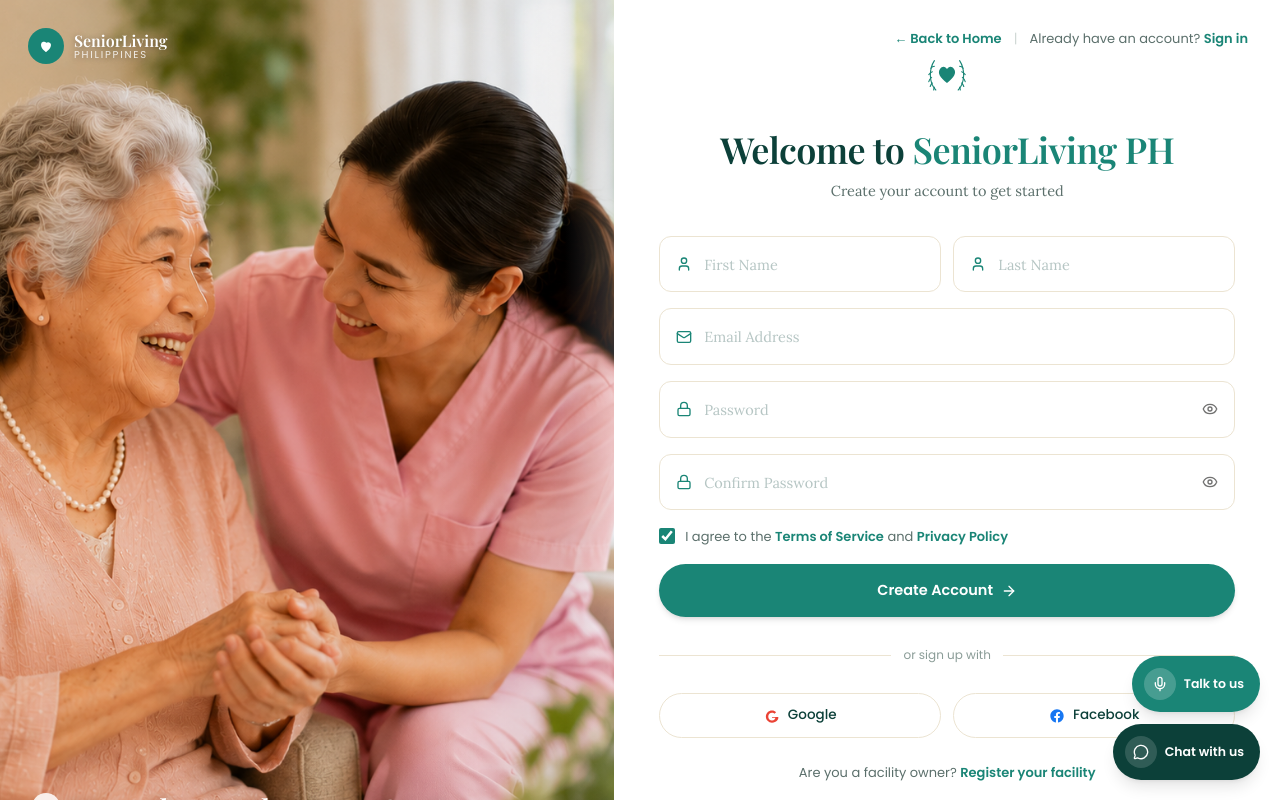
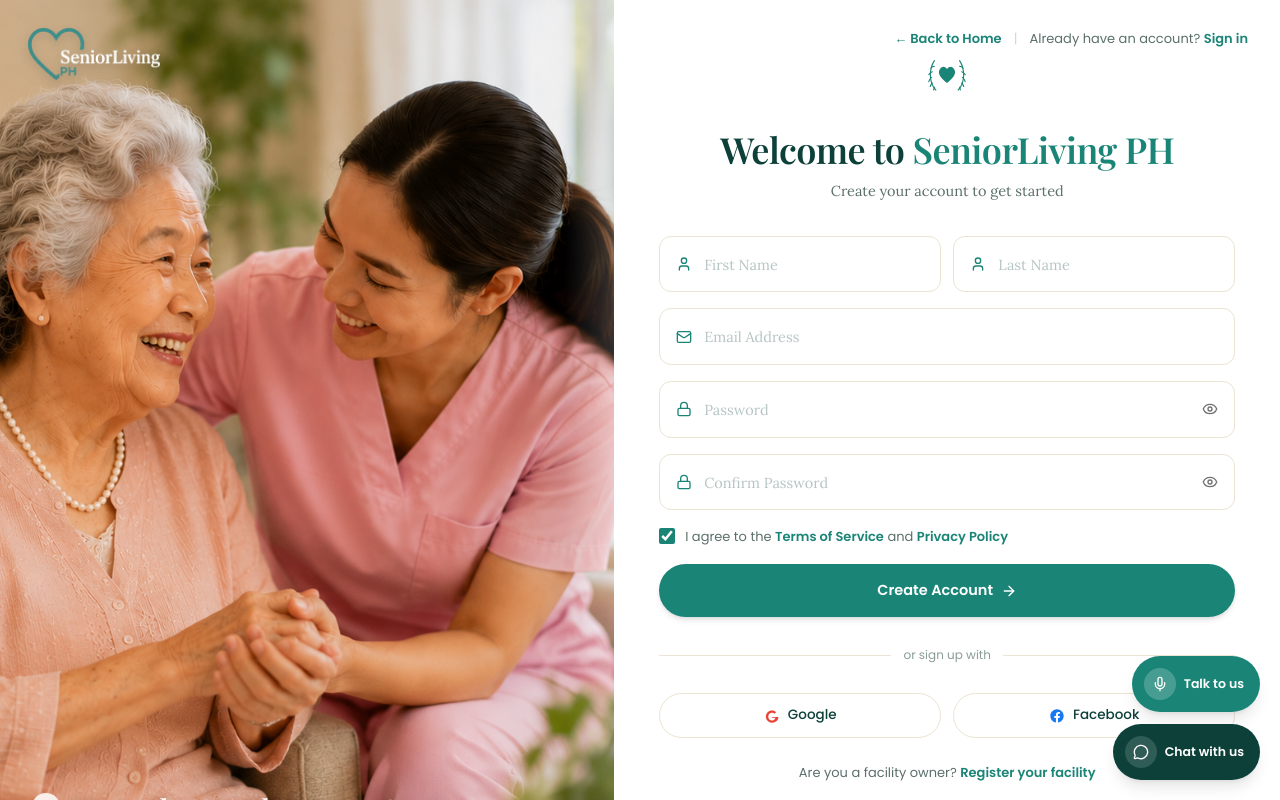
Before and after one commit to hivelinkph/carehaven-ph, a Next.js app: page /auth/signup in a window 1280 px wide. Shown: the top 800 px of the page. Built offline with nearby package versions, Linux system fonts and the light colour scheme.

Commit message:
feat: use correct logos across all pages - logo2 on sub-pages, logo_white in dashboards, logo on auth pages

```diff
--- a/src/components/admin/AdminSidebar.tsx
+++ b/src/components/admin/AdminSidebar.tsx
@@ -1,5 +1,6 @@
 "use client";
 
+import Image from "next/image";
 import { Building2, ClipboardList, MessageSquareQuote, BarChart3, Images, Menu, X, LogOut } from "lucide-react";
 
 export type AdminTab = "facilities" | "questionnaire" | "testimonials" | "gallery" | "reports";
@@ -51,20 +52,16 @@
         }`}
       >
         <div className="flex flex-col h-full pt-20 pb-6 px-4">
-          {/* Logo / Title */}
+          {/* Brand Logo */}
           <div className="px-3 mb-8">
-            <h2
-              className="text-lg font-bold text-[#2D3748]"
-              style={{ fontFamily: "var(--font-heading)" }}
-            >
-              Admin Panel
-            </h2>
-            <p
-              className="text-xs text-[#b0aea5]"
-              style={{ fontFamily: "var(--font-ui)" }}
-            >
-              SeniorLiving PH
-            </p>
+            <Image
+              src="/logo2.png"
+              alt="SeniorLiving PH"
+              width={160}
+              height={64}
+              className="h-9 w-auto"
+              priority
+            />
           </div>
 
           {/* Navigation */}
--- a/src/components/auth/AuthLayout.tsx
+++ b/src/components/auth/AuthLayout.tsx
@@ -37,20 +37,15 @@
         />
 
         {/* Logo top-left */}
-        <Link href="/" className="absolute top-7 left-7 flex items-center gap-2.5 z-10">
-          <span className="w-9 h-9 rounded-full flex items-center justify-center" style={{ background: "#1a8576" }}>
-            <svg viewBox="0 0 24 24" className="w-4 h-4" fill="white">
-              <path d="M12 21s-7.5-4.7-7.5-11a4.5 4.5 0 0 1 8-2.8A4.5 4.5 0 0 1 19.5 10c0 6.3-7.5 11-7.5 11z" />
-            </svg>
-          </span>
-          <span className="leading-tight">
-            <span className="block text-white text-[16px]" style={{ fontFamily: "var(--font-heading)", fontWeight: 600, textShadow: "0 1px 6px rgba(0,0,0,0.4)" }}>
-              SeniorLiving
-            </span>
-            <span className="block text-[10px] tracking-[0.18em] uppercase -mt-0.5 text-white/85" style={{ fontFamily: "var(--font-ui)", textShadow: "0 1px 6px rgba(0,0,0,0.4)" }}>
-              Philippines
-            </span>
-          </span>
+        <Link href="/" className="absolute top-7 left-7 z-10">
+          <Image
+            src="/logo.png"
+            alt="SeniorLiving PH"
+            width={216}
+            height={87}
+            className="h-[52px] w-auto drop-shadow-lg"
+            priority
+          />
         </Link>
 
         {/* Italic quote bottom-left */}
@@ -94,21 +89,18 @@
           </div>
         )}
 
-        {/* Mobile-only mini logo on top */}
-        <div className="lg:hidden flex items-center gap-2.5 px-6 pt-7">
-          <span className="w-8 h-8 rounded-full flex items-center justify-center" style={{ background: "#1a8576" }}>
-            <svg viewBox="0 0 24 24" className="w-4 h-4" fill="white">
-              <path d="M12 21s-7.5-4.7-7.5-11a4.5 4.5 0 0 1 8-2.8A4.5 4.5 0 0 1 19.5 10c0 6.3-7.5 11-7.5 11z" />
-            </svg>
-          </span>
-          <span className="leading-tight">
-            <span className="block text-[15px]" style={{ fontFamily: "var(--font-heading)", color: "#0c4039", fontWeight: 600 }}>
-              SeniorLiving
-            </span>
-            <span className="block text-[10px] tracking-[0.18em] uppercase -mt-0.5" style={{ fontFamily: "var(--font-ui)", color: "#1a8576" }}>
-              Philippines
-            </span>
-          </span>
+        {/* Mobile-only logo on top */}
+        <div className="lg:hidden flex items-center px-6 pt-7">
+          <Link href="/">
+            <Image
+              src="/logo2.png"
+              alt="SeniorLiving PH"
+              width={160}
+              height={64}
+              className="h-[40px] w-auto"
+              priority
+            />
+          </Link>
         </div>
 
         <div className="flex-1 flex items-center justify-center px-6 sm:px-10 py-12">
--- a/src/components/dashboard/DashboardChrome.tsx
+++ b/src/components/dashboard/DashboardChrome.tsx
@@ -1,6 +1,7 @@
 "use client";
 
 import { useState, type ReactNode } from "react";
+import Image from "next/image";
 import { useRouter } from "next/navigation";
 import {
   Bell,
@@ -110,21 +111,16 @@
         style={{ background: "var(--d-sidebar)", color: "var(--d-sidebar-text)" }}
       >
         <div className="flex flex-col h-full px-4 py-6">
-          {/* Brand */}
-          <div className="flex items-center gap-2.5 mb-9 px-2">
-            <div className="w-8 h-8 rounded-full flex items-center justify-center" style={{ background: "var(--d-primary)" }}>
-              <svg viewBox="0 0 24 24" className="w-4 h-4 text-white" fill="currentColor">
-                <path d="M12 21s-7.5-4.7-7.5-11a4.5 4.5 0 0 1 8-2.8A4.5 4.5 0 0 1 19.5 10c0 6.3-7.5 11-7.5 11z" />
-              </svg>
-            </div>
-            <div className="leading-tight">
-              <div className="text-white text-[15px] font-semibold tracking-tight" style={{ fontFamily: "var(--font-heading)" }}>
-                SeniorLiving
-              </div>
-              <div className="text-[10px] tracking-[0.18em] uppercase" style={{ color: "rgba(255,255,255,0.55)" }}>
-                Senior Living PH
-              </div>
-            </div>
+          {/* Brand Logo */}
+          <div className="flex items-center mb-9 px-2">
+            <Image
+              src="/logo_white.png"
+              alt="SeniorLiving PH"
+              width={180}
+              height={72}
+              className="h-10 w-auto"
+              priority
+            />
           </div>
 
           {/* Nav */}
--- a/src/components/layout/BackToHomeButton.tsx
+++ b/src/components/layout/BackToHomeButton.tsx
@@ -21,12 +21,12 @@
       className="fixed top-4 left-4 z-[60]"
     >
       <Image
-        src="/logo.png"
+        src="/logo2.png"
         alt="SeniorLiving PH"
         width={216}
         height={87}
         /* Main page logo: h-[86px] sm:h-[101px] — 40% smaller = h-[52px] sm:h-[61px] */
-        className="h-[52px] sm:h-[61px] w-auto drop-shadow-lg"
+        className="h-[52px] sm:h-[61px] w-auto drop-shadow-sm"
         priority
       />
     </Link>
```
Also changed, not shown: public/logo2.png (added), public/logo_white.png (added).
